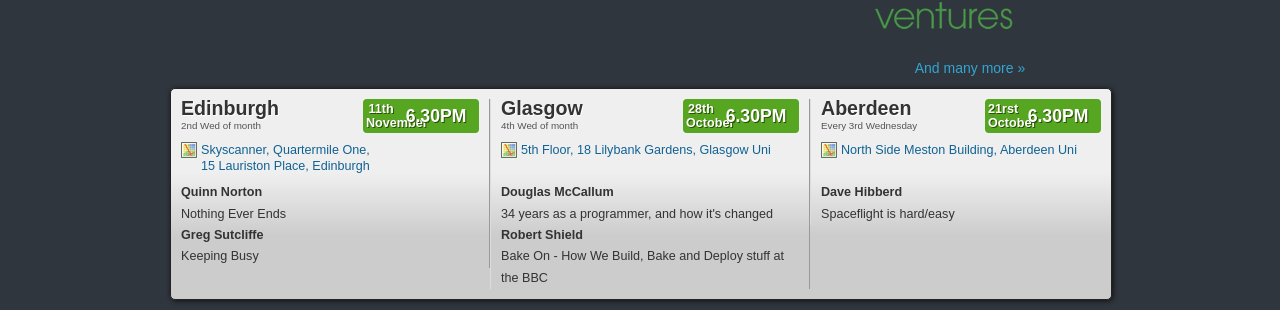
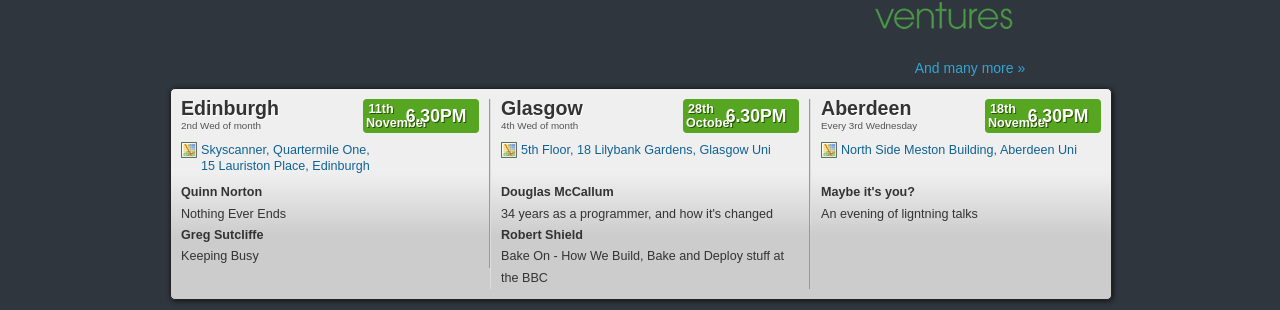
Before and after one commit to techmeetup/techmeetup.co.uk, a Jekyll site: the page built from index.html, in a window 1280 px wide. Shown: the part 311-621 px from the top of the page. Built offline with Jekyll 4.4.1, drawn with Linux system fonts in a browser that asks for light colours.

Commit message:
Added November for Aberdeen

```diff
--- a/_data/index.json
+++ b/_data/index.json
@@ -30,12 +30,12 @@
   "aberdeen": {
     "speakers": [
       {
-        "name": "Dave Hibberd",
-        "talk": "Spaceflight is hard/easy"
+        "name": "Maybe it's you?",
+        "talk": "An evening of ligntning talks"
       }
     ],
-    "day": "21rst",
-    "month": "October"
+    "day": "18th",
+    "month": "November"
   },
   "dundee": {
     "speakers": [
```
